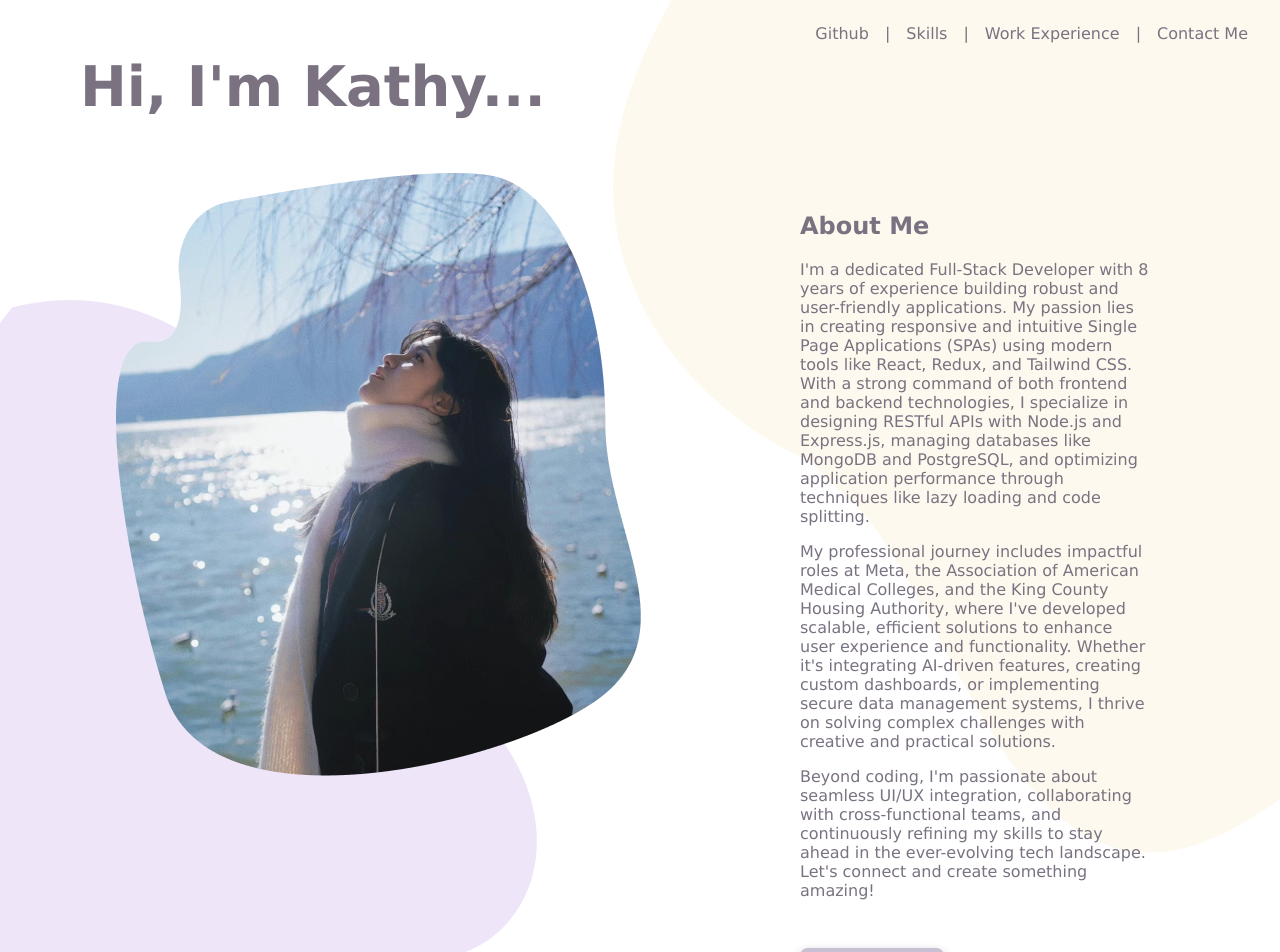
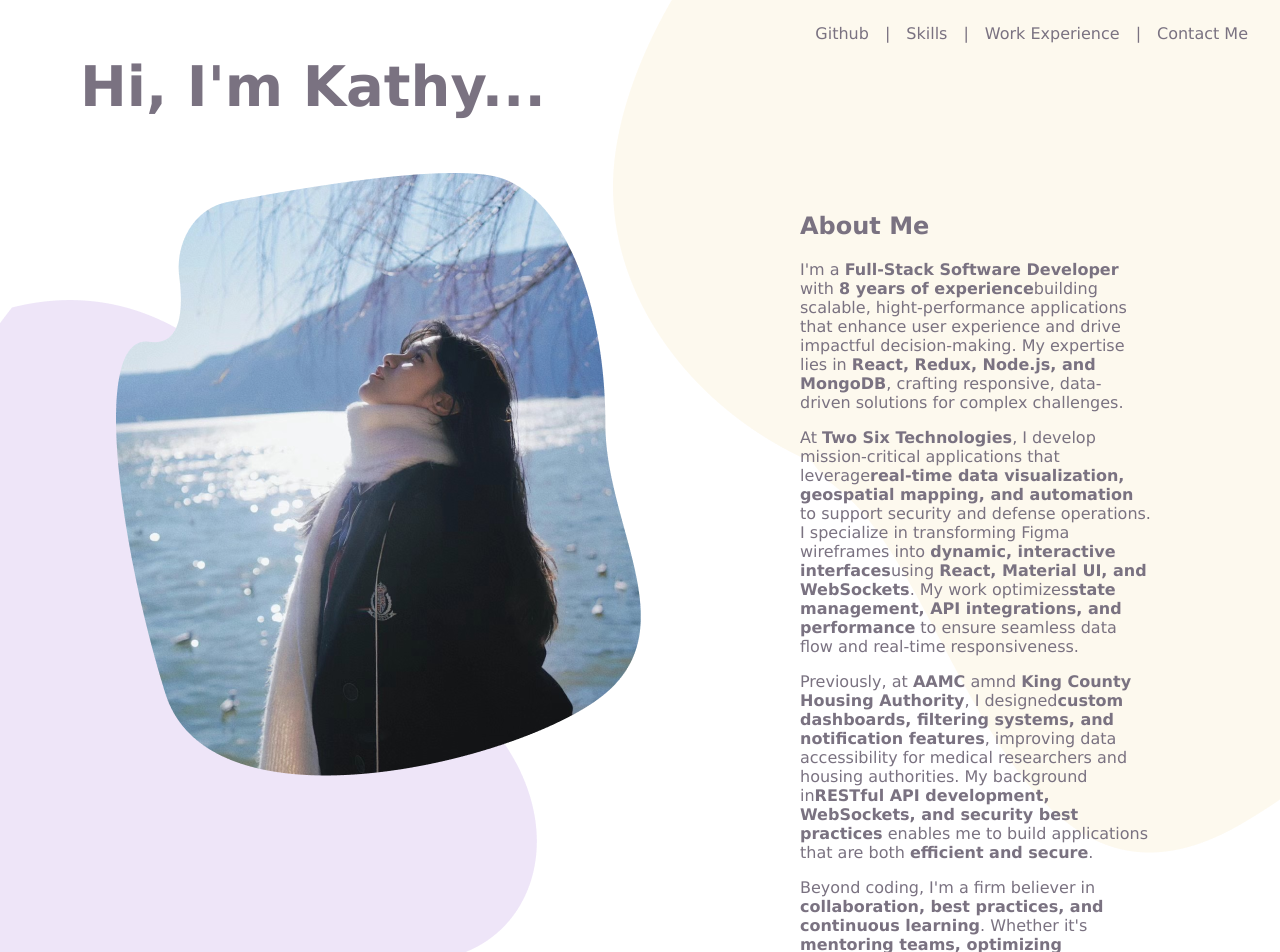
Before and after one commit to byc233-1664304/Portfolio, a React (Vite) app: page / in a window 1280 px wide. Shown: the top 952 px of the page. Built offline with nearby package versions, Linux system fonts and the light colour scheme; no server answers.

Commit message:
intro fix

```diff
--- a/src/components/Cover.jsx
+++ b/src/components/Cover.jsx
@@ -25,28 +25,36 @@ function Cover() {
         <div className='about'>
             <h2>About Me</h2>
             <p>
-                I'm a dedicated Full-Stack Developer with 8 years of experience building robust
-                and user-friendly applications. My passion lies in creating responsive and intuitive
-                Single Page Applications (SPAs) using modern tools like React, Redux, and Tailwind
-                CSS. With a strong command of both frontend and backend technologies, I specialize in
-                designing RESTful APIs with Node.js and Express.js, managing databases like MongoDB
-                and PostgreSQL, and optimizing application performance through techniques like lazy
-                loading and code splitting.
+                I'm a <strong>Full-Stack Software Developer</strong> with <strong>8 years of experience</strong>
+                building scalable, hight-performance applications that enhance user experience and drive impactful
+                decision-making. My expertise lies in <strong>React, Redux, Node.js, and MongoDB</strong>, crafting
+                responsive, data-driven solutions for complex challenges.
             </p>
 
             <p>
-                My professional journey includes impactful roles at Meta, the Association of American
-                Medical Colleges, and the King County Housing Authority, where I've developed scalable,
-                efficient solutions to enhance user experience and functionality. Whether it's integrating
-                AI-driven features, creating custom dashboards, or implementing secure data management
-                systems, I thrive on solving complex challenges with creative and practical solutions.
+               At <strong>Two Six Technologies</strong>, I develop mission-critical applications that leverage
+               <strong>real-time data visualization, geospatial mapping, and automation</strong> to support security and
+               defense operations. I specialize in transforming Figma wireframes into <strong>dynamic, interactive interfaces</strong>
+               using <strong>React, Material UI, and WebSockets</strong>. My work optimizes
+               <strong>state management, API integrations, and performance</strong> to ensure seamless data flow and real-time
+               responsiveness.
             </p>
 
             <p>
-                Beyond coding, I'm passionate about seamless UI/UX integration, collaborating with
-                cross-functional teams, and continuously refining my skills to stay ahead in the
-                ever-evolving tech landscape. Let's connect and create something amazing!
+                Previously, at <strong>AAMC</strong> amnd <strong>King County Housing Authority</strong>, I designed
+                <strong>custom dashboards, filtering systems, and notification features</strong>, improving data accessibility
+                for medical researchers and housing authorities. My background in
+                <strong>RESTful API development, WebSockets, and security best practices</strong> enables me to build applications
+                that are both <strong>efficient and secure</strong>.
             </p>
+
+            <p>
+                Beyond coding, I'm a firm believer in <strong>collaboration, best practices, and continuous learning</strong>.
+                Whether it's <strong>mentoring teams, optimizing performance, or architecting scalable microservice</strong>,
+                I thrive in fast-paced environments where innovation meets impact.
+            </p>
+
+            <p>I'm always open to <strong>new challenges and exciting opportunities</strong>. Let's build something great together!</p>
 
             <button className='contact-button' onClick={() => {setPopupOpen(true)}}>Contact Me</button>
             {
```
